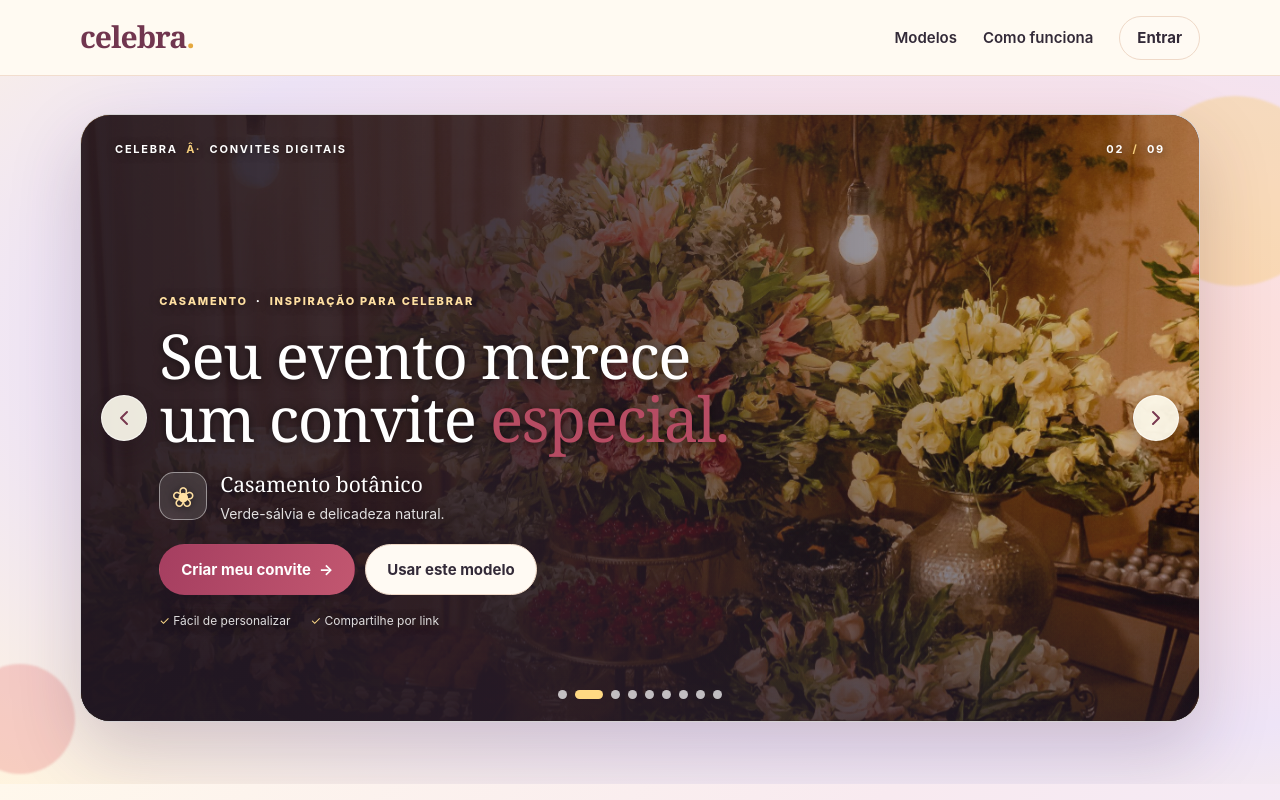
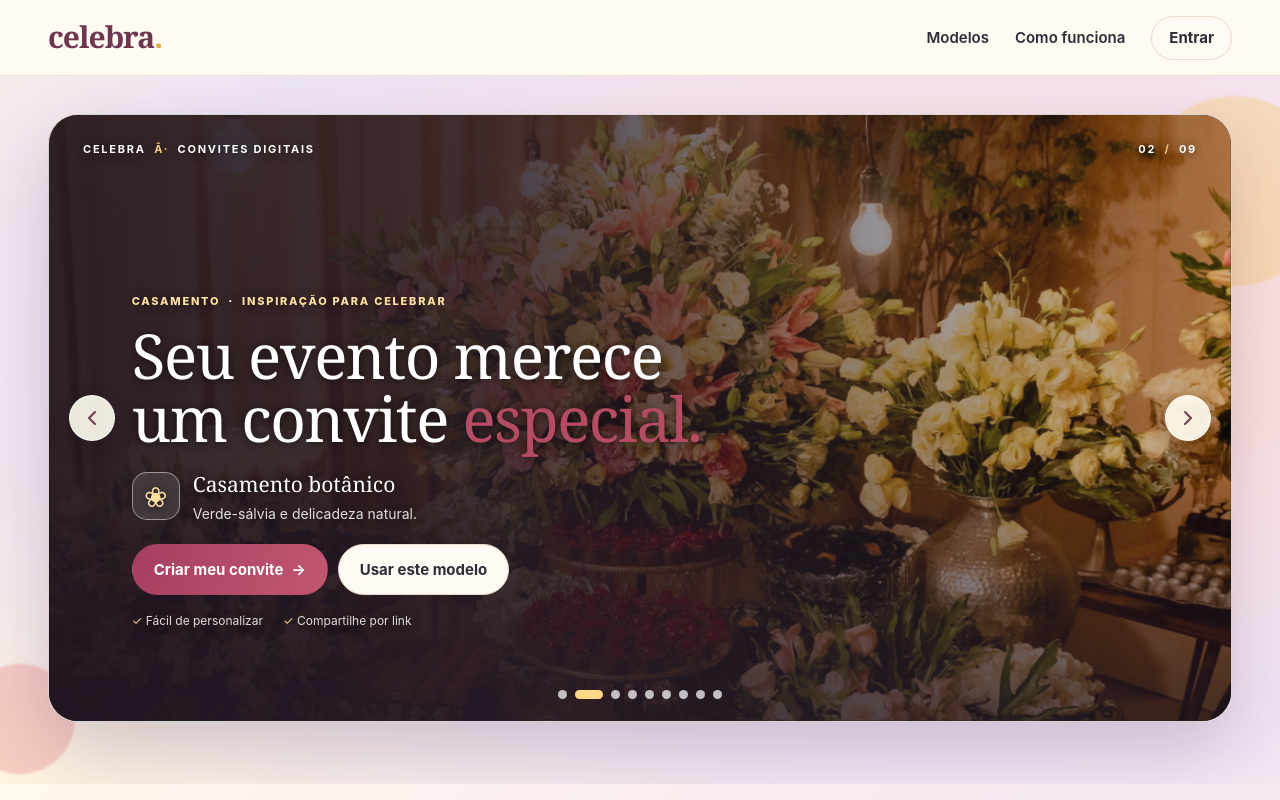
Before and after one commit to Lesitesdev/celebra, a Next.js app: page / in a window 1280 px wide. Shown: the top 800 px of the page. Built offline with nearby package versions, Linux system fonts and the light colour scheme.

Commit message:
Expand page content to use full width

```diff
--- a/app/globals.css
+++ b/app/globals.css
@@ -10,7 +10,7 @@ a { color:inherit; text-decoration:none; }
 button,input,textarea,select { font:inherit; }
 button { cursor:pointer; }
 .serif { font-family: Georgia, 'Times New Roman', serif; }
-.container { width:min(1120px, calc(100% - 40px)); margin:0 auto; }
+.container { width:min(1720px, calc(100% - 96px)); margin:0 auto; }
 .btn { display:inline-flex; align-items:center; justify-content:center; gap:8px; border-radius:999px; padding:12px 20px; font-weight:700; border:1px solid transparent; transition:.2s; }
 .btn-primary { background:var(--sage-dark); color:white; }
 .btn-primary:hover { background:#203528; transform:translateY(-1px); }
@@ -182,7 +182,7 @@ th { color:#758178; font-size:11px; text-transform:uppercase; letter-spacing:.08
 .auth-terms { margin:17px 0 0; text-align:center; color:#9a8f95; font-size:10px; line-height:1.7; }.auth-terms a { color:#88405b; text-decoration:underline; text-underline-offset:2px; }
 @media(max-width:600px) { .invite-actions { grid-template-columns:1fr; } .invite-action { display:grid; grid-template-columns:36px 1fr; text-align:left; justify-items:start; } .invite-action span { grid-row:span 2; } .invite-content { margin:10px; padding:24px 14px; } .map-frame { height:270px; } }
 @media(max-width:800px) {
- .container { width:min(100% - 28px, 600px); }
+ .container { width:calc(100% - 40px); }
  .hero { padding:55px 0; }
  .hero-grid { grid-template-columns:1fr; gap:34px; }
  .invite-art { min-height:370px; }
```
